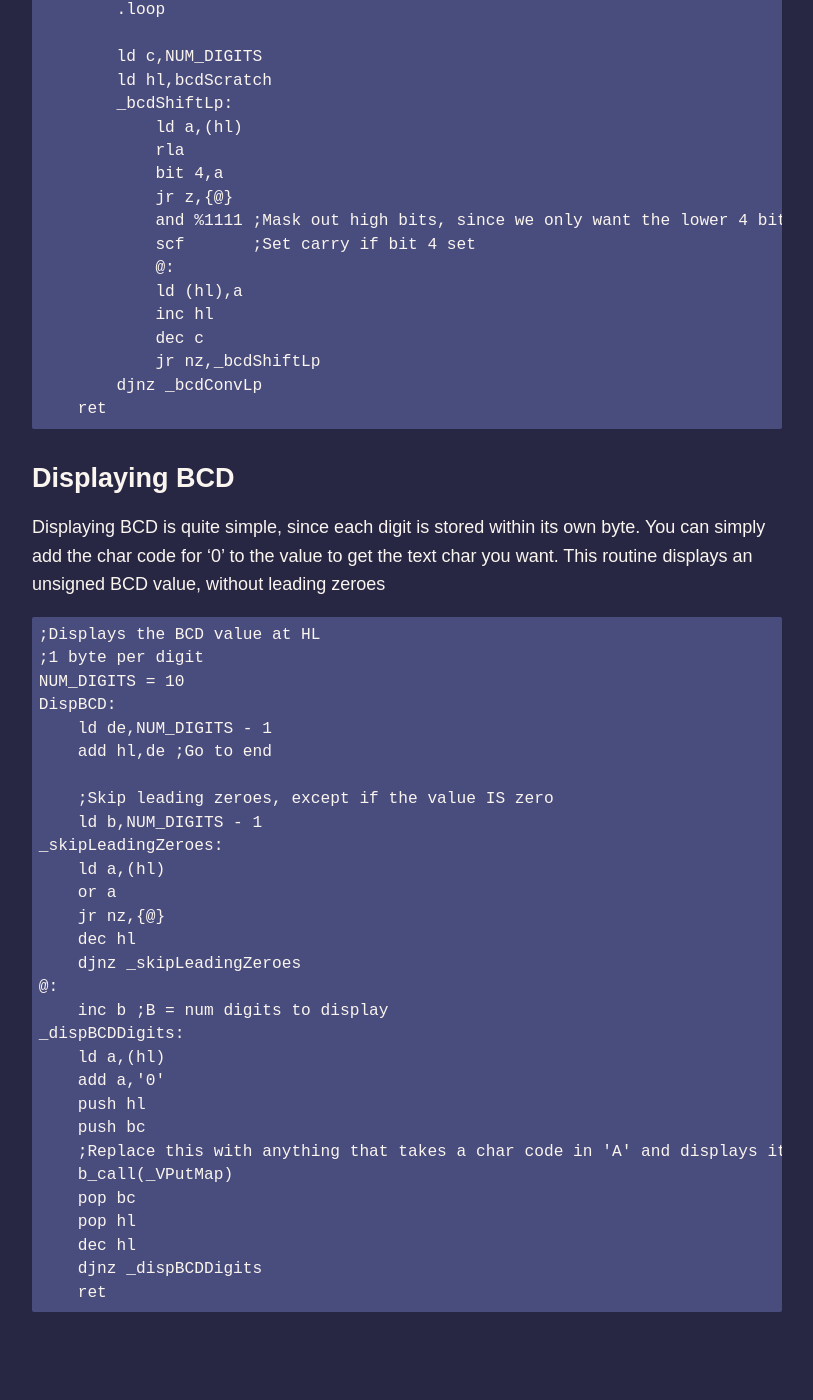
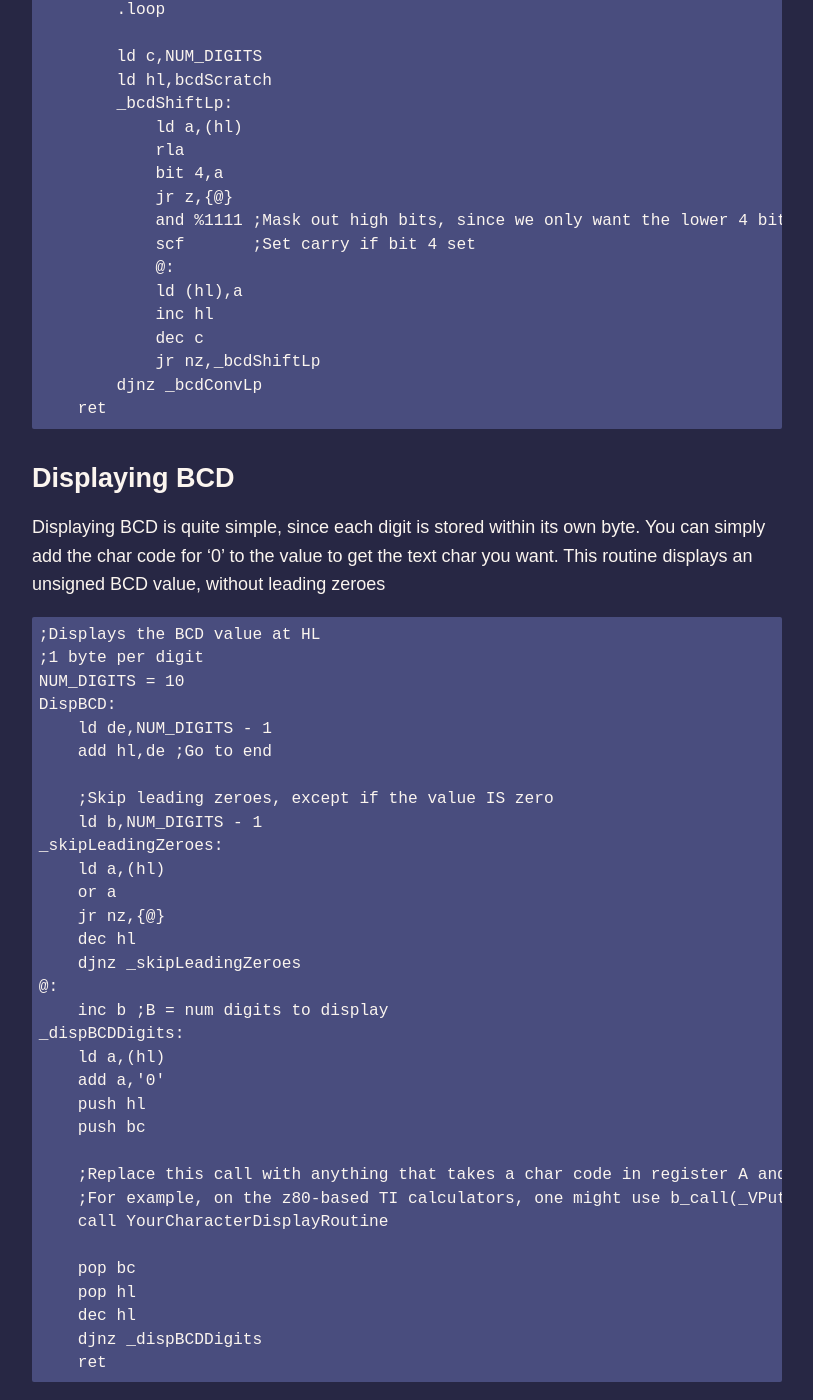
Before and after one commit to faithanalog/faithanalog.github.io, a Jekyll site: the page built from _posts/2014-11-06-z80-assembly-binary-coded-decimal.md, in a window 1280 px wide and 1400 px high, scrolled down 1588 px. Shown: the whole window, without its empty margins (233-1046 px from the left). Built offline with Jekyll 4.4.1, drawn with Linux system fonts in a browser that asks for light colours; before the commit the page ends 2918 px from its top, so only the background shows below that.

Commit message:
clarify comment in z80 BCD display routine
trying to make it clearer that the display routine can be anything

```diff
--- a/_posts/2014-11-06-z80-assembly-binary-coded-decimal.md
+++ b/_posts/2014-11-06-z80-assembly-binary-coded-decimal.md
@@ -111,8 +111,11 @@ _dispBCDDigits:
     add a,'0'
     push hl
     push bc
-    ;Replace this with anything that takes a char code in 'A' and displays it
-    b_call(_VPutMap)
+
+    ;Replace this call with anything that takes a char code in register A and displays it.
+    ;For example, on the z80-based TI calculators, one might use b_call(_VPutMap)
+    call YourCharacterDisplayRoutine
+
     pop bc
     pop hl
     dec hl
```
